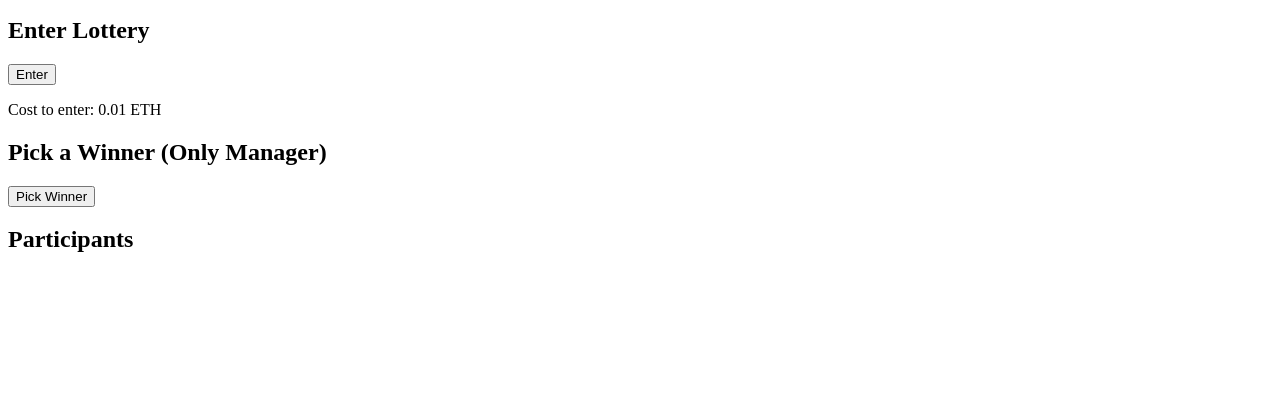
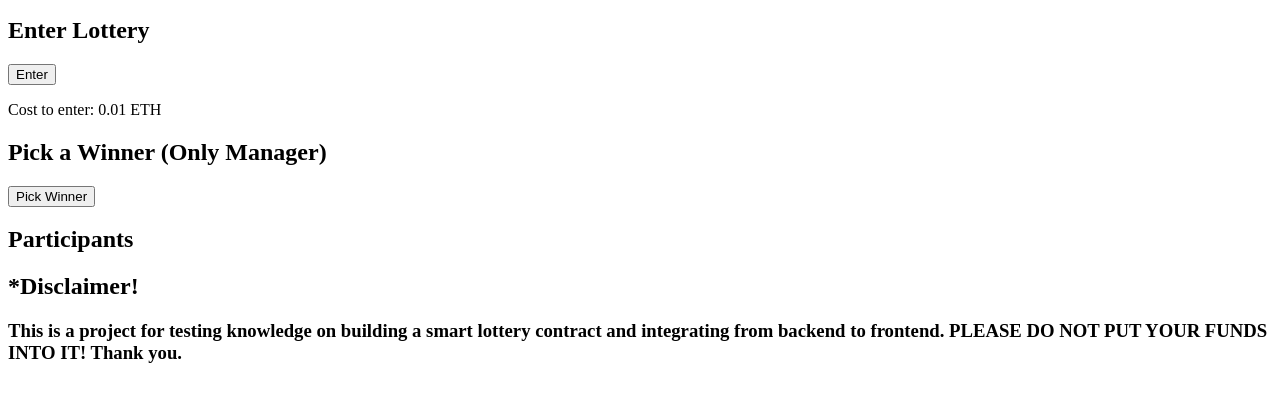
Before and after one commit to edmundjxtay/smartlottery, a plain HTML site: page index.html in a window 1280 px wide. Shown: the part 104-506 px from the top of the page. Drawn offline with Linux system fonts and the light colour scheme.

Commit message:
Update index.html
Include disclaimer

```diff
--- a/index.html
+++ b/index.html
@@ -141,7 +141,10 @@
         <h2>Participants</h2>
         <ul id="participantsList"></ul>
     </div>
-
+    <div>
+        <h2>*Disclaimer!</h2>
+	<h3>This is a project for testing knowledge on building a smart lottery contract and integrating from backend to frontend. PLEASE DO NOT PUT YOUR FUNDS INTO IT! Thank you.</h3>
+    </div>
     <!--<script src="app.js"></script>-->
 </body>
 </html>
```
